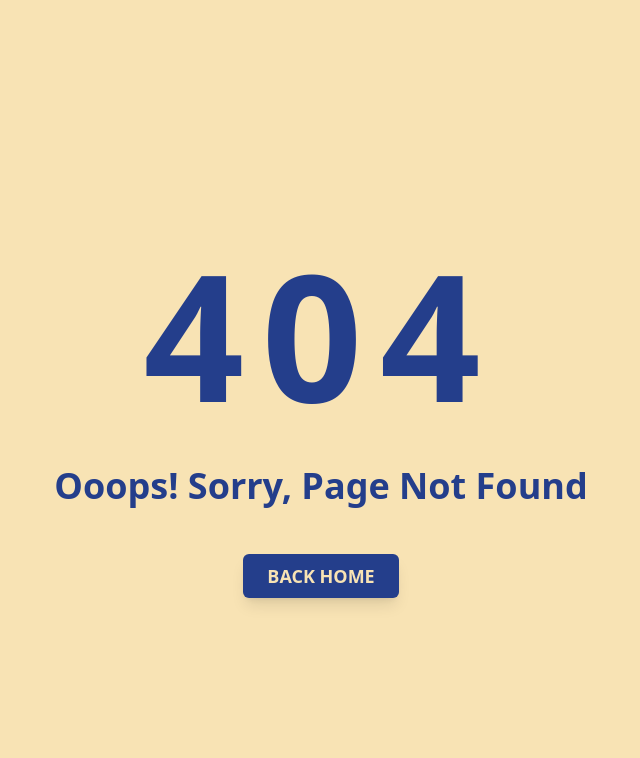
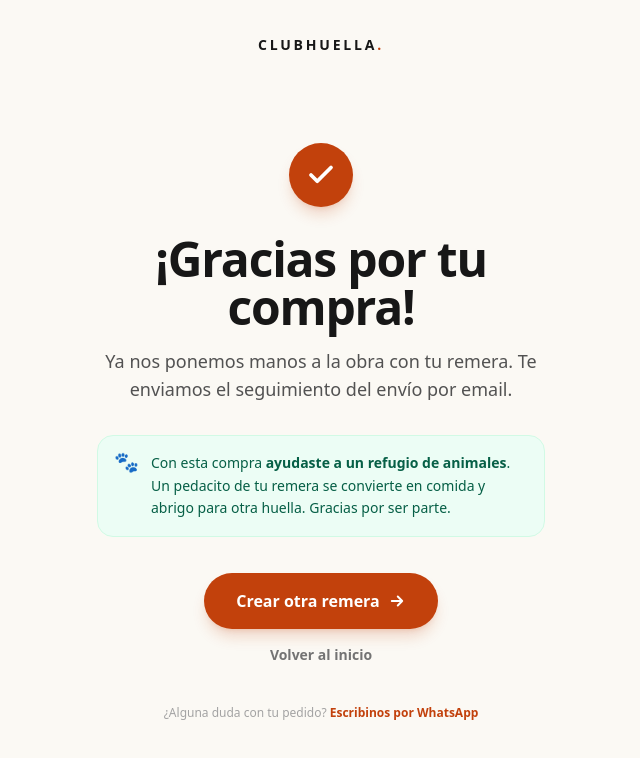
Before and after one commit to Lorenzo-Caballero/ClubHuella, a React (Create React App) app: page /gracias in a window 1280 px wide. Before the commit this address had no page. Shown: the top 758 px of the page, without its empty margins (319-959 px from the left). Built offline with nearby package versions, Linux system fonts and the light colour scheme.

Commit message:
Pagina de gracias post-compra + ruta /gracias (fix 404)

```diff
--- a/src/App.js
+++ b/src/App.js
@@ -4,8 +4,8 @@ import { AnimatePresence } from "framer-motion";
 
 import Home from "./pages/Home";
 import CreateFlow from "./pages/CreateFlow";
+import Gracias from "./pages/Gracias";
 import NotFound from "./pages/NotFound";
-import PedidosAdmin from "./pages/admin/PedidosAdmin";
 
 const App = () => {
   const location = useLocation();
@@ -15,7 +15,7 @@ const App = () => {
       <Routes location={location} key={location.pathname}>
         <Route path="/" element={<Home />} />
         <Route path="/crear" element={<CreateFlow />} />
-        <Route path="/admin-pedidos" element={<PedidosAdmin />} />
+        <Route path="/gracias" element={<Gracias />} />
         <Route path="*" element={<NotFound />} />
       </Routes>
     </AnimatePresence>
--- /dev/null
+++ b/src/pages/Gracias.jsx
@@ -0,0 +1,128 @@
+import React from "react";
+import { Link, useSearchParams } from "react-router-dom";
+import { motion } from "framer-motion";
+
+/* ⚠️ PONÉ ACÁ TU WHATSAPP REAL (formato: 549 + código de área sin 0 + número sin 15)
+   Ej: Mar del Plata 223 -> 5492235001234 */
+const WHATSAPP = "5492235377936"
+const WHATSAPP_MSG = "¡Hola! Acabo de hacer un pedido en Club Huella y tengo una consulta.";
+
+const fadeUp = {
+  hidden: { opacity: 0, y: 20 },
+  visible: (i = 0) => ({
+    opacity: 1,
+    y: 0,
+    transition: { delay: i * 0.1, duration: 0.5, ease: "easeOut" },
+  }),
+};
+
+const Gracias = () => {
+  const [params] = useSearchParams();
+  const nombre = (params.get("nombre") || "").trim();
+  const tipo = params.get("tipo") || "domicilio";
+  const esRetiro = tipo === "tienda";
+
+  const waLink = `https://wa.me/${WHATSAPP}?text=${encodeURIComponent(WHATSAPP_MSG)}`;
+
+  return (
+    <div className="min-h-[100dvh] bg-[#FBF9F4] text-neutral-900 flex flex-col">
+      {/* Wordmark */}
+      <div className="pt-8 pb-2 text-center">
+        <Link to="/" className="text-sm font-black tracking-[0.2em]">
+          CLUBHUELLA<span className="text-[#C2410C]">.</span>
+        </Link>
+      </div>
+
+      <div className="flex-1 flex items-center justify-center px-5">
+        <motion.div
+          initial="hidden"
+          animate="visible"
+          variants={{ visible: { transition: { staggerChildren: 0.1 } } }}
+          className="w-full max-w-lg text-center flex flex-col items-center py-10"
+        >
+          {/* Check */}
+          <motion.div
+            variants={fadeUp}
+            custom={0}
+            className="w-16 h-16 rounded-full bg-[#C2410C] flex items-center justify-center mb-7 shadow-lg shadow-[#C2410C]/20"
+          >
+            <svg width="30" height="30" viewBox="0 0 24 24" fill="none" stroke="white" strokeWidth="3" strokeLinecap="round" strokeLinejoin="round">
+              <path d="M4 12l5 5L20 6" />
+            </svg>
+          </motion.div>
+
+          {/* Título */}
+          <motion.h1
+            variants={fadeUp}
+            custom={1}
+            className="text-4xl md:text-5xl font-black tracking-tight leading-[1.05]"
+          >
+            ¡Gracias por tu compra!
+          </motion.h1>
+
+          <motion.p
+            variants={fadeUp}
+            custom={2}
+            className="mt-4 text-neutral-600 text-base md:text-lg leading-relaxed max-w-md"
+          >
+            {nombre
+              ? <>Ya nos ponemos manos a la obra con la remera de <span className="font-semibold text-neutral-900">{nombre}</span>.</>
+              : <>Ya nos ponemos manos a la obra con tu remera.</>}
+            {" "}
+            {esRetiro
+              ? "Te avisamos apenas esté lista para que pases a retirarla."
+              : "Te enviamos el seguimiento del envío por email."}
+          </motion.p>
+
+          {/* Causa */}
+          <motion.div
+            variants={fadeUp}
+            custom={3}
+            className="mt-8 flex items-start gap-3 text-left bg-emerald-50 border border-emerald-100 rounded-2xl p-4 max-w-md"
+          >
+            <span className="text-xl leading-none">🐾</span>
+            <p className="text-sm text-emerald-800 leading-relaxed">
+              Con esta compra <span className="font-bold">ayudaste a un refugio de animales</span>. Un pedacito de tu remera se convierte en comida y abrigo para otra huella. Gracias por ser parte.
+            </p>
+          </motion.div>
+
+          {/* CTA principal — seguir vendiendo */}
+          <motion.div variants={fadeUp} custom={4} className="mt-9 w-full flex flex-col items-center gap-4">
+            <Link
+              to="/crear"
+              className="inline-flex items-center gap-2 bg-[#C2410C] text-white px-8 py-4 rounded-full font-bold text-base hover:bg-[#9A3412] transition shadow-lg shadow-[#C2410C]/20"
+            >
+              Crear otra remera
+              <svg width="18" height="18" viewBox="0 0 24 24" fill="none" stroke="currentColor" strokeWidth="2.5" strokeLinecap="round" strokeLinejoin="round">
+                <path d="M5 12h14M13 6l6 6-6 6" />
+              </svg>
+            </Link>
+
+            <Link to="/" className="text-sm font-semibold text-neutral-500 hover:text-neutral-900 transition">
+              Volver al inicio
+            </Link>
+          </motion.div>
+
+          {/* Contacto discreto */}
+          <motion.p
+            variants={fadeUp}
+            custom={5}
+            className="mt-10 text-xs text-neutral-400"
+          >
+            ¿Alguna duda con tu pedido?{" "}
+            <a
+              href={waLink}
+              target="_blank"
+              rel="noopener noreferrer"
+              className="font-semibold text-[#C2410C] hover:underline"
+            >
+              Escribinos por WhatsApp
+            </a>
+          </motion.p>
+        </motion.div>
+      </div>
+    </div>
+  );
+};
+
+export default Gracias;
```
